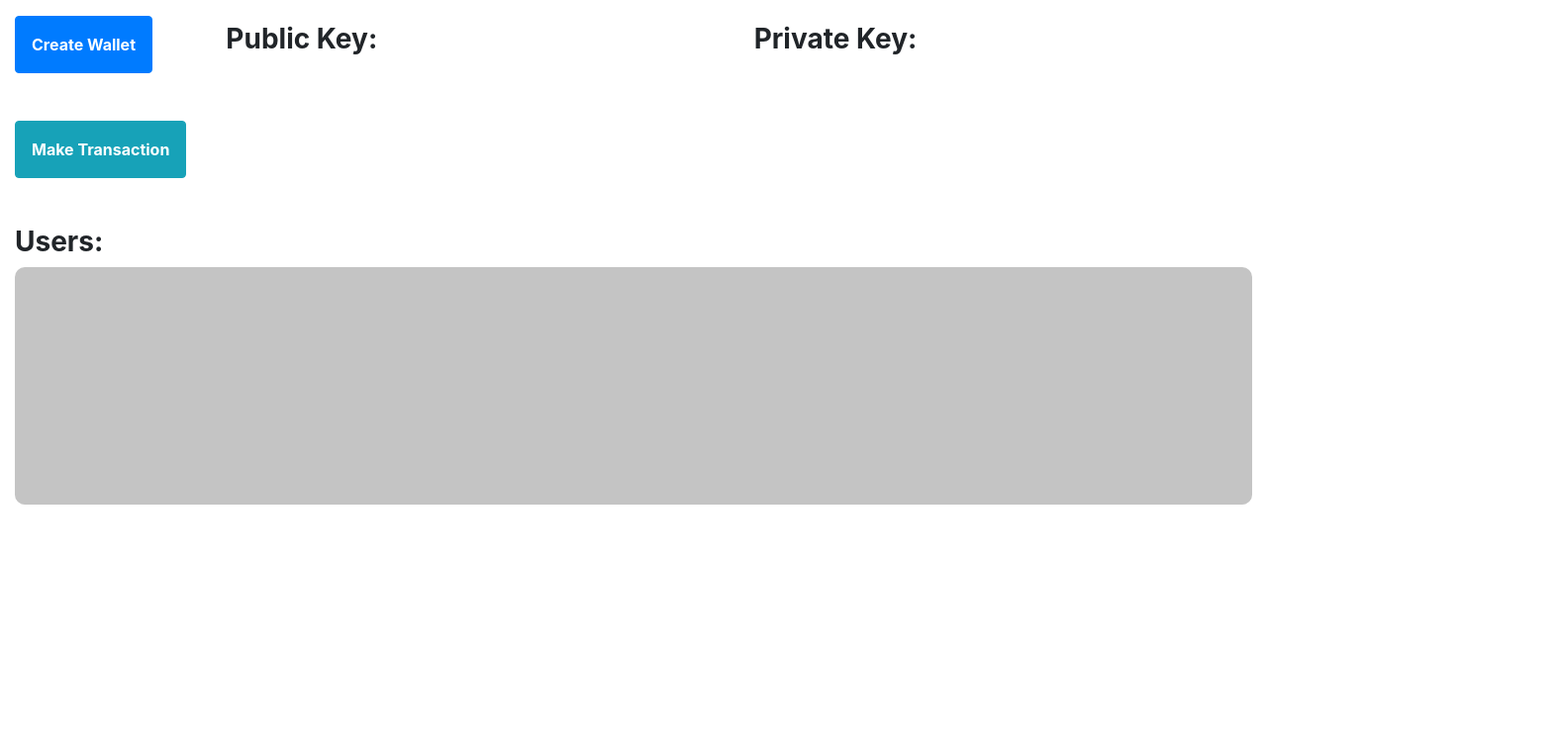
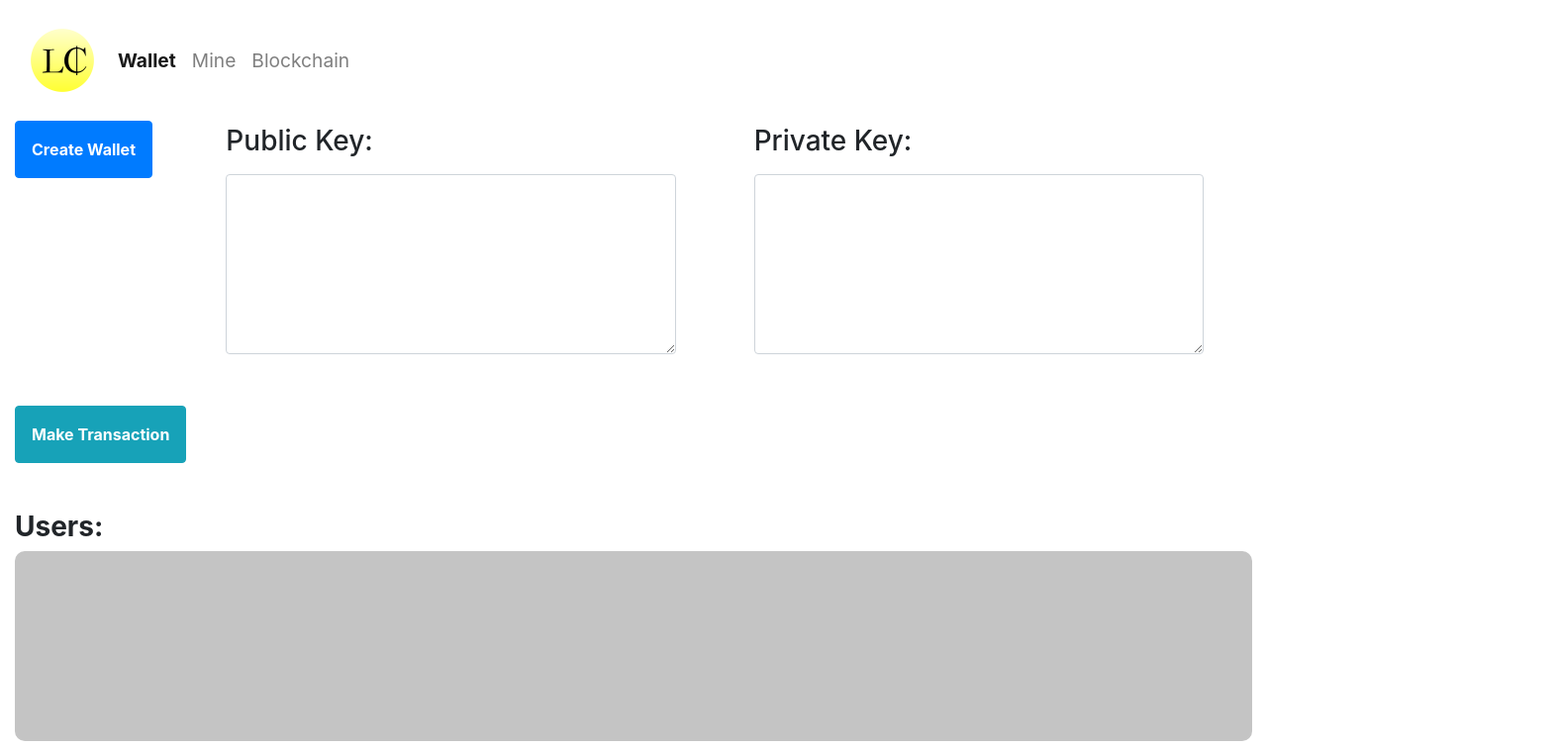
Before and after one commit to lbragile/LibraCoin, a React (Create React App) app: page /wallet in a window 1280 px wide. Shown: the top 756 px of the page at 99% size, 1575 px wide, since content can reach past the window. Built offline with nearby package versions, Linux system fonts and the light colour scheme.

Commit message:
need to work on transaction sending, mine page, and blockchain page

```diff
--- a/package.json
+++ b/package.json
@@ -8,6 +8,7 @@
     "react": "^17.0.2",
     "react-bootstrap": "^1.5.2",
     "react-dom": "^17.0.2",
+    "react-router-dom": "^5.2.0",
     "react-scripts": "^4.0.3"
   },
   "devDependencies": {
@@ -18,6 +19,7 @@
     "@types/node": "^14.14.37",
     "@types/react": "^17.0.3",
     "@types/react-dom": "^17.0.3",
+    "@types/react-router-dom": "^5.1.7",
     "@typescript-eslint/eslint-plugin": "^4.21.0",
     "@typescript-eslint/parser": "^4.21.0",
     "eslint": "^7.23.0",
--- a/src/components/App/App.tsx
+++ b/src/components/App/App.tsx
@@ -1,51 +1,19 @@
-import React, { useEffect, useState } from "react";
+import React from "react";
+import { Route, BrowserRouter as Router } from "react-router-dom";
 
-import { Wallet } from "../Wallet/Wallet_class";
-import { Chain } from "../../chain";
-import { Block } from "../Block/block_class";
-import BlockUI from "../Block/BlockUI";
-import UserUI from "../User/UserUI";
+import WalletUI from "../Wallet/WalletUI";
 
 import "bootstrap/dist/css/bootstrap.min.css";
 import "./App.css";
-import WalletUI from "../Wallet/WalletUI";
+import NavbarUI from "../Navbar/NavbarUI";
 
 export default function App(): JSX.Element {
-  // const [blockChain, setBlockChain] = useState<Block[]>(Chain.instance.blockChain);
-
-  // useEffect(() => {
-  //   async function main(): Promise<void> {
-  //     const lior = new Wallet();
-  //     await lior.initialize();
-
-  //     const bamba = new Wallet();
-  //     await bamba.initialize();
-
-  //     const anon = new Wallet();
-  //     await anon.initialize();
-
-  //     // first 2 transactions
-  //     await lior.sendMoney(1e3, bamba.publicKey, "Good dog gets money");
-  //     await anon.sendMoney(1e6, bamba.publicKey, "Be rich Bamba");
-
-  //     // next 2 transactions
-  //     await anon.sendMoney(10, lior.publicKey, "You deserve this much");
-  //     await lior.sendMoney(1, anon.publicKey, "Thank you");
-
-  //     // last transaction
-  //     await bamba.sendMoney(1, lior.publicKey, "I am rich 😀🐶");
-  //     await lior.sendMoney(1, bamba.publicKey);
-
-  //     setBlockChain(Chain.instance.blockChain);
-  //   }
-
-  //   main();
-  // }, []);
-
   return (
-    <div className="container-fluid my-3">
-      <WalletUI />
-      {/* <BlockUI details={blockChain} /> */}
-    </div>
+    <Router>
+      <Route path="/" component={WalletUI} exact />
+      <Route path="/wallet" component={WalletUI} />
+      <Route path="/mine" component={NavbarUI} />
+      <Route path="/blockchain" component={NavbarUI} />
+    </Router>
   );
 }
--- /dev/null
+++ b/src/components/Navbar/Navbar.css
@@ -0,0 +1,12 @@
+.nav-link {
+  font-size: larger;
+}
+
+.nav-link:hover,
+.nav-link.active {
+  font-weight: bolder;
+}
+
+.nav-link:hover {
+  border-bottom: #8ac0ff 1px solid;
+}
--- /dev/null
+++ b/src/components/Navbar/NavbarUI.tsx
@@ -0,0 +1,28 @@
+import React from "react";
+import { Navbar, Nav } from "react-bootstrap";
+
+import "./Navbar.css";
+
+export default function NavbarUI(): JSX.Element {
+  return (
+    <Navbar bg="none" expand="lg" className="mb-3">
+      <Navbar.Brand href="#home">
+        <img src="assets/libracoin-logo-256.png" width="64" />
+      </Navbar.Brand>
+      <Navbar.Toggle aria-controls="basic-navbar-nav" />
+      <Navbar.Collapse id="basic-navbar-nav">
+        <Nav className="mr-auto">
+          <Nav.Link href="/wallet" active={location.href.includes("/wallet")}>
+            Wallet
+          </Nav.Link>
+          <Nav.Link href="/mine" active={location.href.includes("/mine")}>
+            Mine
+          </Nav.Link>
+          <Nav.Link href="/blockchain" active={location.href.includes("/blockchain")}>
+            Blockchain
+          </Nav.Link>
+        </Nav>
+      </Navbar.Collapse>
+    </Navbar>
+  );
+}
--- a/src/components/User/User.css
+++ b/src/components/User/User.css
@@ -1,27 +1,17 @@
-.user-key {
-  width: clamp(45ch, 50%, 75ch);
-  margin: 0.25em 0;
-  word-wrap: break-word;
-}
-
-#private-reveal-eyes:hover {
-  cursor: pointer;
-}
-
 #user-list-background {
+  background: #c4c4c4;
+  height: 12rem;
+  border-radius: 10px;
+  overflow: auto;
   display: flex;
   align-items: center;
-  background: #c4c4c4;
-  height: 240px;
-  border-radius: 10px;
 }
 
 .user-item {
   display: flex;
   justify-content: center;
   align-items: center;
-  width: 200px;
-  height: 200px;
+  height: 10rem;
   background-color: white;
   border-radius: 25px;
 }
--- a/src/components/User/UserUI.tsx
+++ b/src/components/User/UserUI.tsx
@@ -1,11 +1,31 @@
-import React from "react";
+import React, { useState, useRef } from "react";
+import { Form, Modal } from "react-bootstrap";
 
 import "./User.css";
 
 interface IUser {
-  users: { publicKey: string; balance: number }[];
+  publicKey: string;
+  balance: number;
+  index?: number;
 }
-export default function UserUI({ users }: IUser): JSX.Element {
+
+export default function UserUI({ users }: { users: IUser[] }): JSX.Element {
+  const [show, setShow] = useState(false);
+  const [copied, setCopied] = useState(false);
+  const modalText = useRef<IUser>({ index: 0, publicKey: "", balance: 0 });
+
+  function showUserDetails(user: IUser, index: number): void {
+    modalText.current = { ...user, index };
+    setShow(true);
+  }
+
+  function copyPublicKey(e: React.FocusEvent<HTMLInputElement>): void {
+    e.target.select();
+    e.target.setSelectionRange(0, 99999);
+    document.execCommand("copy");
+    setCopied(true);
+  }
+
   return (
     <div>
       <div>
@@ -13,9 +33,9 @@ export default function UserUI({ users }: IUser): JSX.Element {
           <b>Users:</b>
         </h3>
         <div id="user-list-background">
-          {users.map((_, i) => {
+          {users.map((user, i) => {
             return (
-              <div className="user-item ml-3" key={Math.random()}>
+              <div className="user-item ml-3 col-1" onClick={() => showUserDetails(user, i)} key={Math.random()}>
                 <p className="user-item-index-text">
                   <b>{i}</b>
                 </p>
@@ -24,6 +44,49 @@ export default function UserUI({ users }: IUser): JSX.Element {
           })}
         </div>
       </div>
+
+      <Modal show={show} centered onHide={() => setShow(false)}>
+        <Modal.Header closeButton>
+          <Modal.Title>User {modalText.current.index} Details</Modal.Title>{" "}
+        </Modal.Header>
+        <Modal.Body>
+          <div>
+            <h5>Public Key:</h5>
+            <Form.Control
+              type="text"
+              className="text-truncate"
+              onFocus={(e: React.FocusEvent<HTMLInputElement>) => copyPublicKey(e)}
+              value={modalText.current.publicKey}
+              isValid={copied}
+            />
+            <Form.Control.Feedback type="valid">Copied to clipboard</Form.Control.Feedback>
+          </div>
+
+          <div className="mt-4">
+            <h5>Balance:</h5>
+            {modalText.current.balance.toFixed(2)} LC
+          </div>
+        </Modal.Body>
+      </Modal>
     </div>
   );
 }
+
+// for testing
+// users = [
+//   { publicKey: "a", balance: 0 },
+//   { publicKey: "b", balance: 1 },
+//   { publicKey: "c", balance: 2 },
+//   { publicKey: "d", balance: 3 },
+//   { publicKey: "e", balance: 4 },
+//   { publicKey: "f", balance: 5 },
+//   { publicKey: "g", balance: 6 },
+//   { publicKey: "h", balance: 7 },
+//   { publicKey: "i", balance: 8 },
+//   { publicKey: "j", balance: 9 },
+//   { publicKey: "k", balance: 10 },
+//   { publicKey: "l", balance: 11 },
+//   { publicKey: "m", balance: 12 },
+//   { publicKey: "n", balance: 13 },
+//   { publicKey: "o", balance: 14 },
+// ];
--- /dev/null
+++ b/src/components/Wallet/Wallet.css
@@ -0,0 +1,9 @@
+.user-key {
+  width: clamp(45ch, 50%, 75ch);
+  margin: 0.25em 0;
+  word-wrap: break-word;
+}
+
+#private-reveal-eyes:hover {
+  cursor: pointer;
+}
--- a/src/components/Wallet/WalletUI.tsx
+++ b/src/components/Wallet/WalletUI.tsx
@@ -1,13 +1,19 @@
 import React, { useRef, useState } from "react";
 import { Chain } from "../../chain";
+import NavbarUI from "../Navbar/NavbarUI";
 import TransactionUI from "../Transaction/TransactionUI";
 import UserUI from "../User/UserUI";
 import { Wallet } from "../Wallet/Wallet_class";
 
+import { Button, Form } from "react-bootstrap";
+
+import "./Wallet.css";
+
 export default function WalletUI(): JSX.Element {
-  const publicKey = useRef<HTMLDivElement>(null);
-  const privateKey = useRef<HTMLDivElement>(null);
+  const publicKey = useRef<HTMLTextAreaElement>(null);
+  const privateKey = useRef<HTMLTextAreaElement>(null);
 
+  const [copied, setCopied] = useState<boolean[]>([false, false]);
   const [users, setUsers] = useState<{ publicKey: string; balance: number }[]>(
     localStorage.getItem("users") ? JSON.parse(localStorage.getItem("users") as string) : []
   );
@@ -30,50 +36,80 @@ export default function WalletUI(): JSX.Element {
     setUsers(newUsers);
   };
 
+  function copyPublicKey(e: React.FocusEvent<HTMLTextAreaElement>, type: "public" | "private"): void {
+    e.target.select();
+    e.target.setSelectionRange(0, 99999);
+    document.execCommand("copy");
+
+    const isPublic = type === "public";
+    setCopied([isPublic, !isPublic && !e.target.value.includes("◦")]);
+  }
+
   const togglePrivateKey = () => {
     if (privateKey.current) {
-      if (privateKey.current.innerText.includes("◦")) {
-        privateKey.current.innerText = JSON.parse(localStorage.getItem("user") as string).privateKey;
+      if (privateKey.current.value.includes("◦")) {
+        privateKey.current.value = JSON.parse(localStorage.getItem("user") as string).privateKey;
       } else {
-        privateKey.current.innerText = new Array(privateKey.current.innerText.length).fill("◦").join("");
+        privateKey.current.value = new Array(privateKey.current.value.length).fill("◦").join("");
       }
     }
   };
 
   return (
-    <div>
+    <div className="container-fluid my-3">
+      <NavbarUI />
+
       <div className="row">
         <div className="col-2">
-          <button
-            className="btn btn-primary p-3 font-weight-bold"
+          <Button
+            variant="primary"
+            className="p-3 font-weight-bold"
             disabled={JSON.parse(localStorage.getItem("user") as string)?.publicKey}
             onClick={addUser}
           >
             Create Wallet
-          </button>
+          </Button>
         </div>
         <div className="col-5">
-          <h3 className="user-key">
-            <b>Public Key:</b>
-
-            <div className="userKey" ref={publicKey}>
-              {localStorage.getItem("user") && JSON.parse(localStorage.getItem("user") as string).publicKey}
+          <div className="user-key">
+            <h3 className="mb-3">Public Key:</h3>
+            <Form.Control
+              as="textarea"
+              rows={7}
+              className="userKey"
+              value={localStorage.getItem("user") && JSON.parse(localStorage.getItem("user") as string).publicKey}
+              isValid={copied[0]}
+              onFocus={(e: React.FocusEvent<HTMLTextAreaElement>) => copyPublicKey(e, "public")}
+              ref={publicKey}
+            />
+            <Form.Control.Feedback type="valid">Copied to clipboard!</Form.Control.Feedback>
           </div>
-          </h3>
         </div>
         <div className="col-5">
-          <h3 className="user-key">
-            <b>Private Key: </b>
+          <div className="user-key">
+            <h3 className="mb-3">
+              Private Key:{" "}
               {JSON.parse(localStorage.getItem("user") as string)?.publicKey && (
                 <span id="private-reveal-eyes" onClick={togglePrivateKey}>
                   👀
                 </span>
               )}
-            <div className="userKey" ref={privateKey}>
-              {localStorage.getItem("user") &&
-                new Array(JSON.parse(localStorage.getItem("user") as string).privateKey.length).fill("◦").join("")}
+            </h3>
+            <Form.Control
+              as="textarea"
+              rows={7}
+              className="userKey"
+              value={
+                localStorage.getItem("user")
+                  ? new Array(JSON.parse(localStorage.getItem("user") as string).privateKey.length).fill("◦").join("")
+                  : ""
+              }
+              onFocus={(e: React.FocusEvent<HTMLTextAreaElement>) => copyPublicKey(e, "private")}
+              isValid={copied[1]}
+              ref={privateKey}
+            />
+            <Form.Control.Feedback type="valid">Copied to clipboard!</Form.Control.Feedback>
           </div>
-          </h3>
         </div>
       </div>
 
```
Also changed, not shown: public/assets/libracoin-logo-256.png (added), 1 other file (tests, documents, lock files or other folders). Lines whose indentation alone changed are shown as unchanged.
